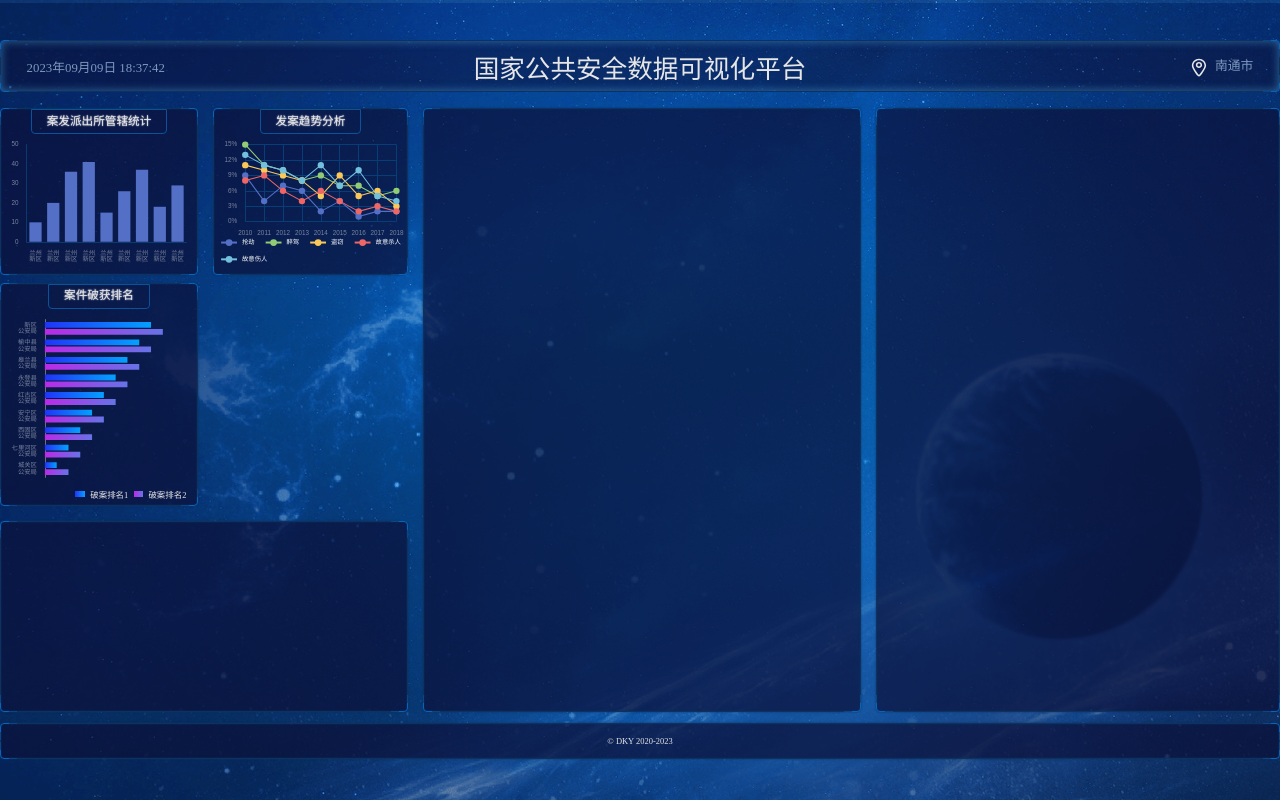
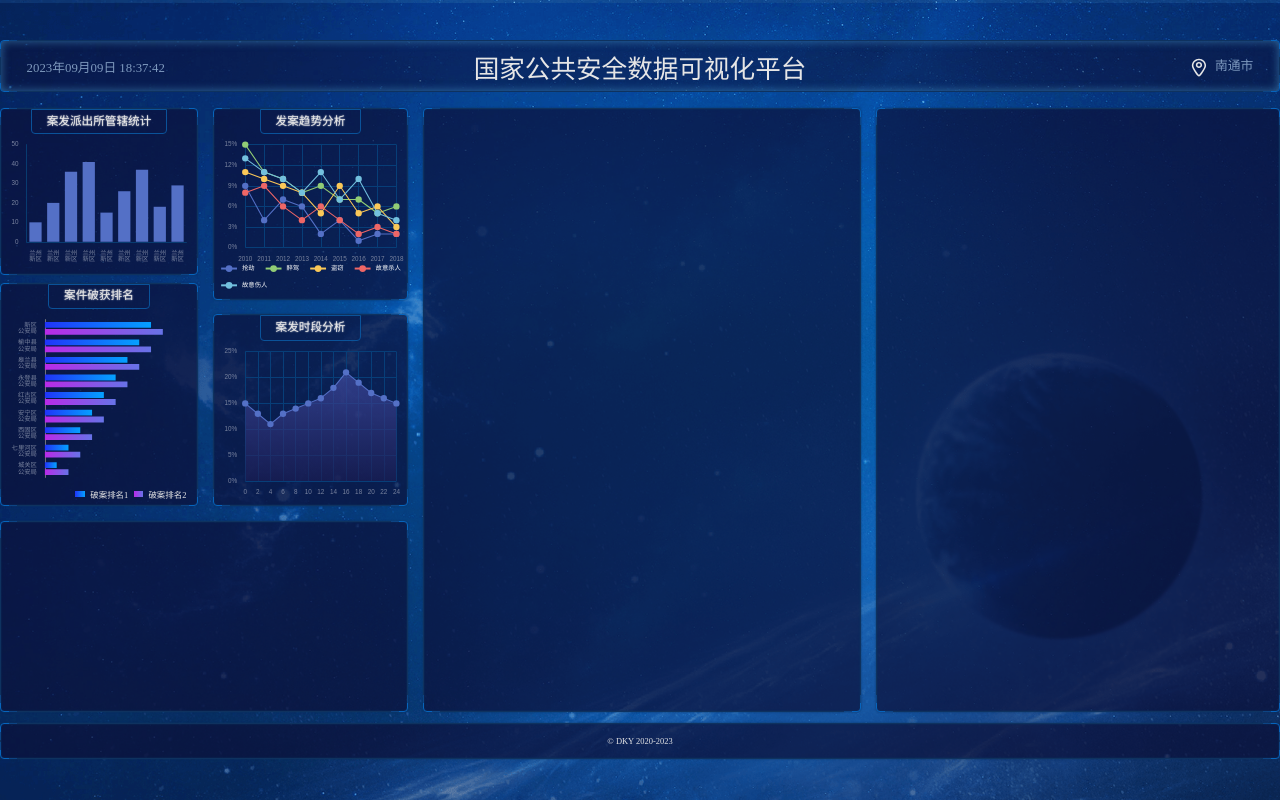
Before and after one commit to Dengky00/big-screen, a React (Vite) app: page / in a window 1280 px wide. Built offline with nearby package versions, Linux system fonts and the light colour scheme.

Commit message:
添加Chart4

```diff
--- /dev/null
+++ b/src/components/Chart-4.tsx
@@ -0,0 +1,64 @@
+import React, { useEffect, useRef } from "react";
+import * as echarts from "echarts";
+import { createEchartsOptions } from "../shared/create-echarts-options";
+import { px } from "../shared/px";
+
+export const Chart4 = () => {
+  const divRef = useRef(null);
+  useEffect(() => {
+    var myChart = echarts.init(divRef.current);
+    myChart.setOption(
+      createEchartsOptions({
+        xAxis: {
+          type: "category",
+          boundaryGap: false,
+          data: [0, 2, 4, 6, 8, 10, 12, 14, 16, 18, 20, 22, 24],
+          splitLine: { show: true, lineStyle: { color: "#073E78" } },
+          axisTick: { show: false },
+          axisLine: { show: false },
+        },
+        yAxis: {
+          type: "value",
+          splitLine: { lineStyle: { color: "#073E78" } },
+          axisLabel: {
+            formatter(val: number) {
+              return val * 100 + "%";
+            },
+          },
+        },
+        series: [
+          {
+            name: "故意伤人",
+            type: "line",
+            data: [
+              0.15, 0.13, 0.11, 0.13, 0.14, 0.15, 0.16, 0.18, 0.21, 0.19, 0.17,
+              0.16, 0.15,
+            ],
+            symbol: "circle",
+            symbolSize: px(12),
+            lineStyle: { width: px(2) },
+            areaStyle: {
+              color: new echarts.graphic.LinearGradient(0, 0, 0, 1, [
+                {
+                  offset: 0,
+                  color: "#414a9f",
+                },
+                {
+                  offset: 1,
+                  color: "#1b1d52",
+                },
+              ]),
+            },
+          },
+        ],
+      })
+    );
+  }, []);
+
+  return (
+    <div className="bordered 案发时段">
+      <h2>案发时段分析</h2>
+      <div ref={divRef} className="chart" />
+    </div>
+  );
+};
--- a/src/pages/home.scss
+++ b/src/pages/home.scss
@@ -103,6 +103,9 @@
 
     > .section2 {
       grid-area: box2;
+      display: flex;
+      flex-direction: column;
+      justify-content: space-between;
     }
 
     > .section3 {
@@ -147,7 +150,8 @@
 
   .管辖统计,
   .破获排名,
-  .发案趋势 {
+  .发案趋势,
+  .案发时段 {
     height: px(315);
     display: flex;
     flex-direction: column;
@@ -166,6 +170,11 @@
       flex: 1;
       width: 100%;
     }
+  }
+
+  .发案趋势,
+  .案发时段 {
+    height: px(363);
   }
 
   .破获排名 {
--- a/src/pages/home.tsx
+++ b/src/pages/home.tsx
@@ -4,6 +4,7 @@ import { useEffect, useState } from "react";
 import { Chart1 } from "../components/Chart-1";
 import { Chart2 } from "../components/Chart-2";
 import { Chart3 } from "../components/Chart-3";
+import { Chart4 } from "../components/Chart-4";
 
 export const Home = () => {
   const [currentTime, setCurrentTime] = useState(new Date());
@@ -43,6 +44,7 @@ export const Home = () => {
         </section>
         <section className="section2">
           <Chart3 />
+          <Chart4 />
         </section>
         <section className="bordered section3"></section>
         <section className="bordered section4"></section>
```
